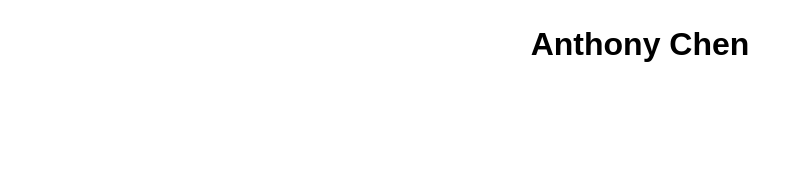
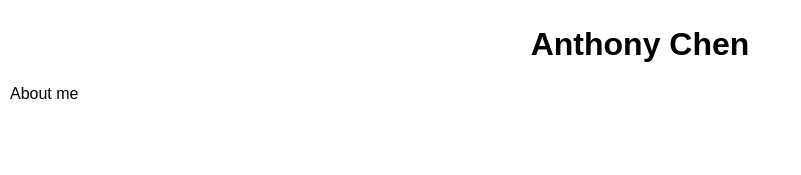
Before and after one commit to AnthonyChen7/anthony-web-page, a React (Create React App) app: page / in a window 1280 px wide. Shown: the top 175 px of the page, without its empty margins (0-801 px from the left). Built offline with nearby package versions, Linux system fonts and the light colour scheme; the HTML template or start-up script is replaced by a standard one.

Commit message:
created about me component

```diff
--- a/src/App.tsx
+++ b/src/App.tsx
@@ -1,6 +1,7 @@
 import * as React from 'react';
 import './App.css';
 import { HeaderBar } from './widgets/components/header-bar/header-bar';
+import { AboutMe } from './widgets/components/about-me/about-me';
 
 class App extends React.Component {
   render() {
@@ -10,6 +11,7 @@ class App extends React.Component {
     return (
       <div style={appStyles}>
         <HeaderBar />
+        <AboutMe />
       </div>
     );
   }
--- /dev/null
+++ b/src/widgets/components/about-me/about-me.tsx
@@ -0,0 +1,10 @@
+import * as React from 'react';
+import './about-me.css';
+
+export class AboutMe extends React.Component {
+  render () {
+    return (
+      <div>About me</div>
+    );
+  }
+}
```
Also changed, not shown: src/widgets/components/about-me/about-me.css (added).
